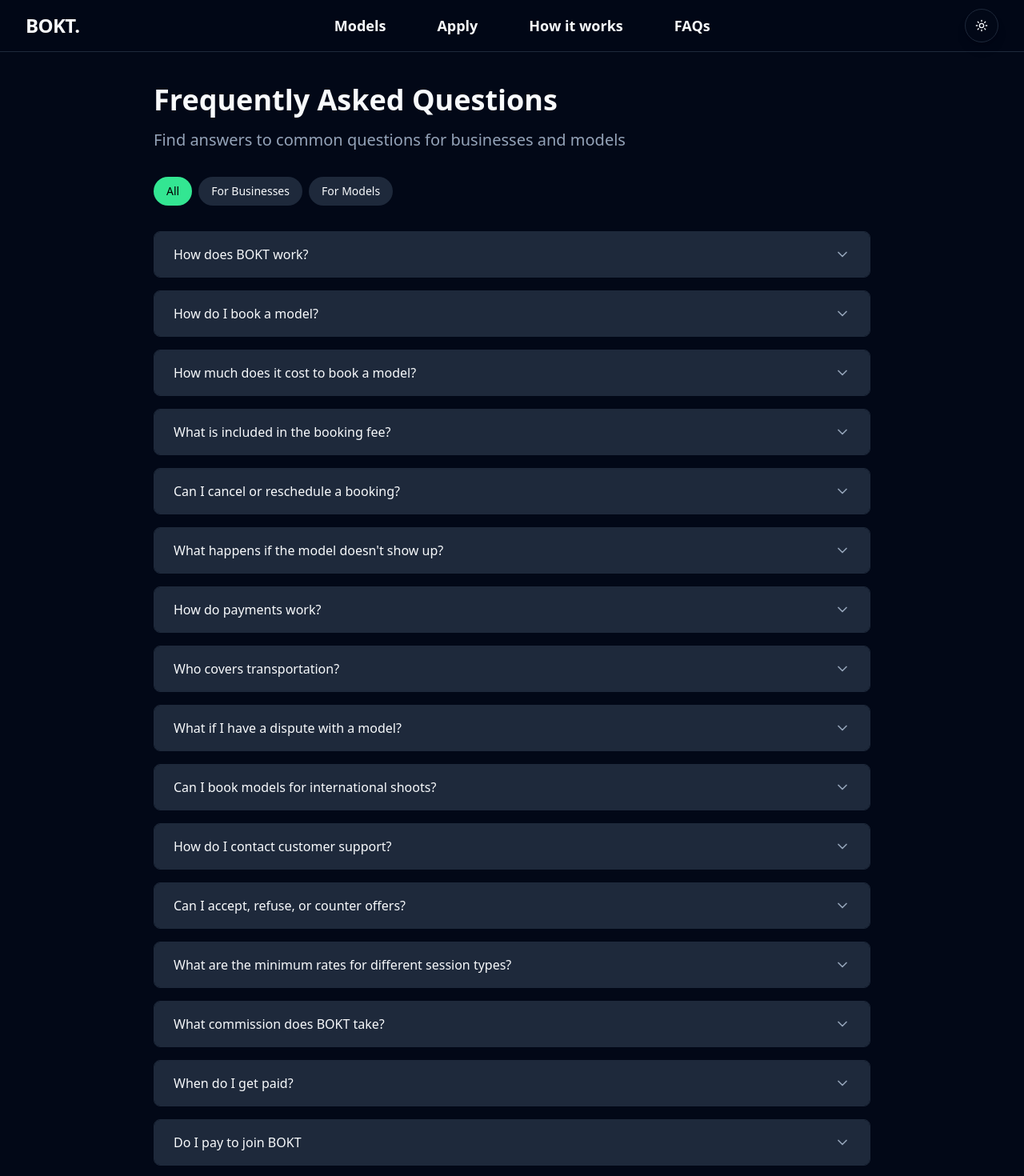
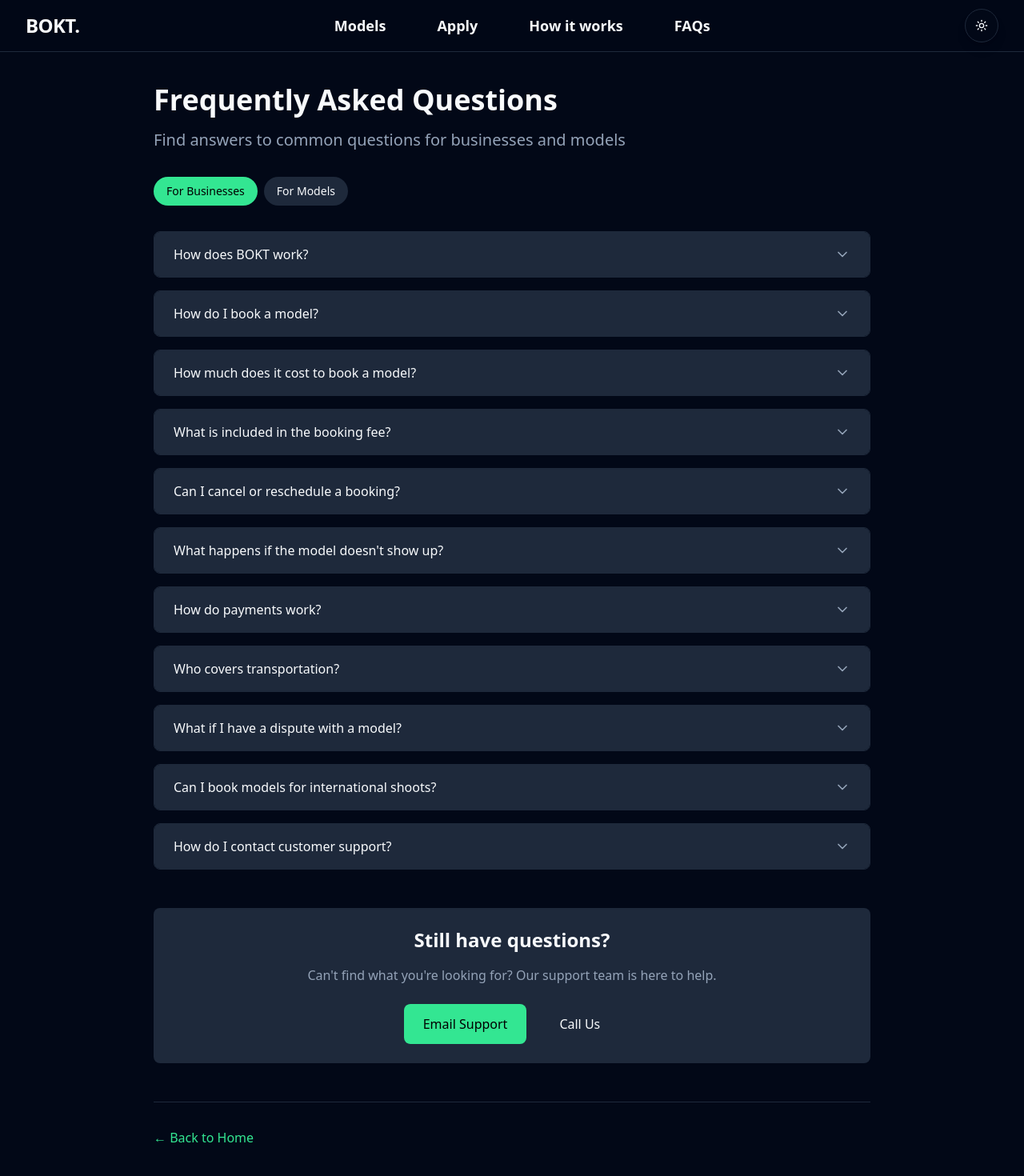
Before and after one commit to kanta-exe/bokt, a Next.js app: page /faqs in a window 1280 px wide. Shown: the top 1470 px of the page at 80% size. Built offline with nearby package versions, Linux system fonts and the light colour scheme; no server answers.

Commit message:
Faqs fix

```diff
--- a/pages/faqs.tsx
+++ b/pages/faqs.tsx
@@ -112,15 +112,13 @@
   }
 ];
 
-const categories = ["All", "For Businesses", "For Models"];
+const categories = ["For Businesses", "For Models"];
 
 export default function FAQs() {
-  const [selectedCategory, setSelectedCategory] = useState("All");
+  const [selectedCategory, setSelectedCategory] = useState("For Businesses");
   const [openItems, setOpenItems] = useState<number[]>([]);
 
-  const filteredFaqs = selectedCategory === "All"
-    ? faqs
-    : faqs.filter(faq => faq.category === selectedCategory);
+  const filteredFaqs = faqs.filter(faq => faq.category === selectedCategory);
 
   const toggleItem = (index: number) => {
     setOpenItems(prev =>
```
